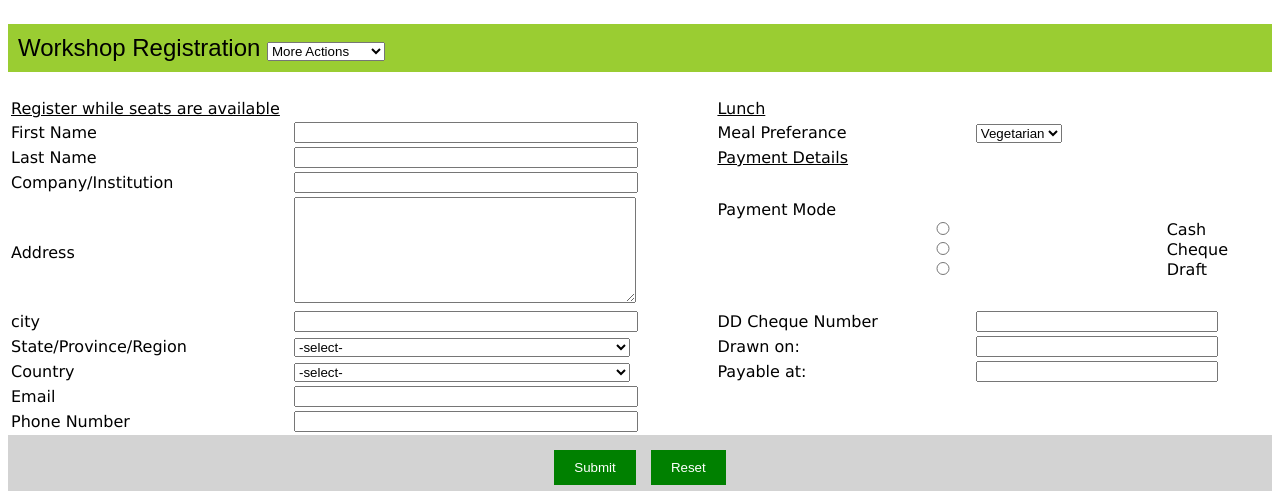
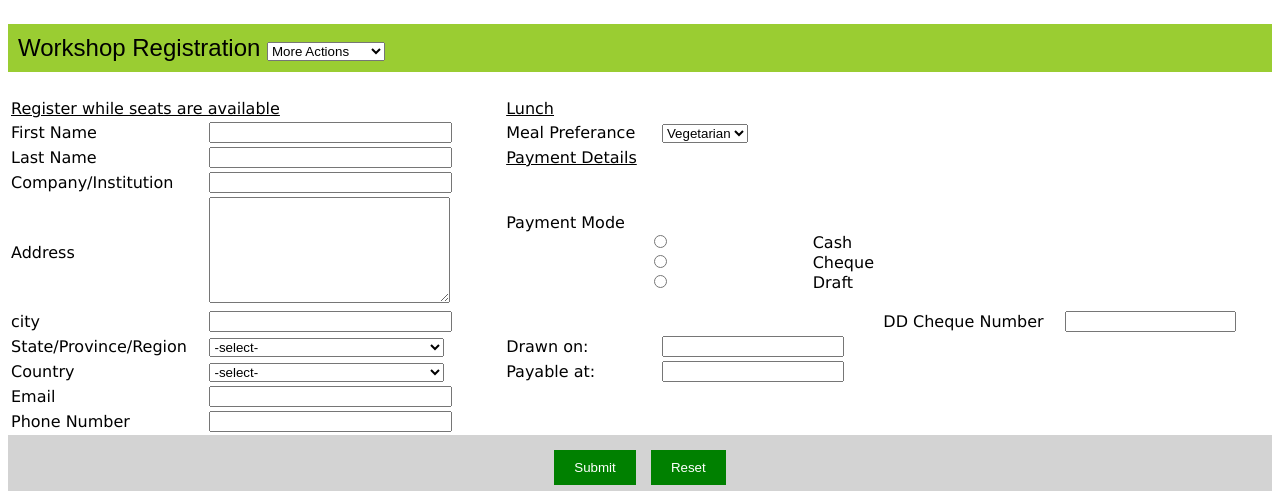
Before and after one commit to Gumptionurge/WAP-Labs, a plain HTML site: page Lab4.html in a window 1280 px wide. Shown: the top 491 px of the page. Drawn offline with Linux system fonts and the light colour scheme.

Commit message:
some changes

```diff
--- a/Lab4.html
+++ b/Lab4.html
@@ -13,7 +13,7 @@
     <td><select><option>Vegetarian</option><option>Fasting</option></select></td> </tr>
 
     <tr>    <td>Last Name</td> <td><input type="text" name="lastName" size="30" maxlength="20" required> <td colspan="2"><span class="underlineIt">Payment Details</span></td></tr>
-    <tr>    <td>Company/Institution</td><td><input type="text" required name="company" size="20" maxlength="15"> <td colspan="2" rowspan="2"> Payment Mode
+    <tr> <td>Company/Institution</td><td><input type="text" required name="company" size="20" maxlength="15"> <td colspan="2" rowspan="3"> Payment Mode
         <label><input type="radio" name="payment" value="Cash">Cash</label>
         <label><input type="radio" name="payment" value="Cheque">Cheque</label>
         <label><input type="radio" name="payment" value="Draft">Draft</label>
```
